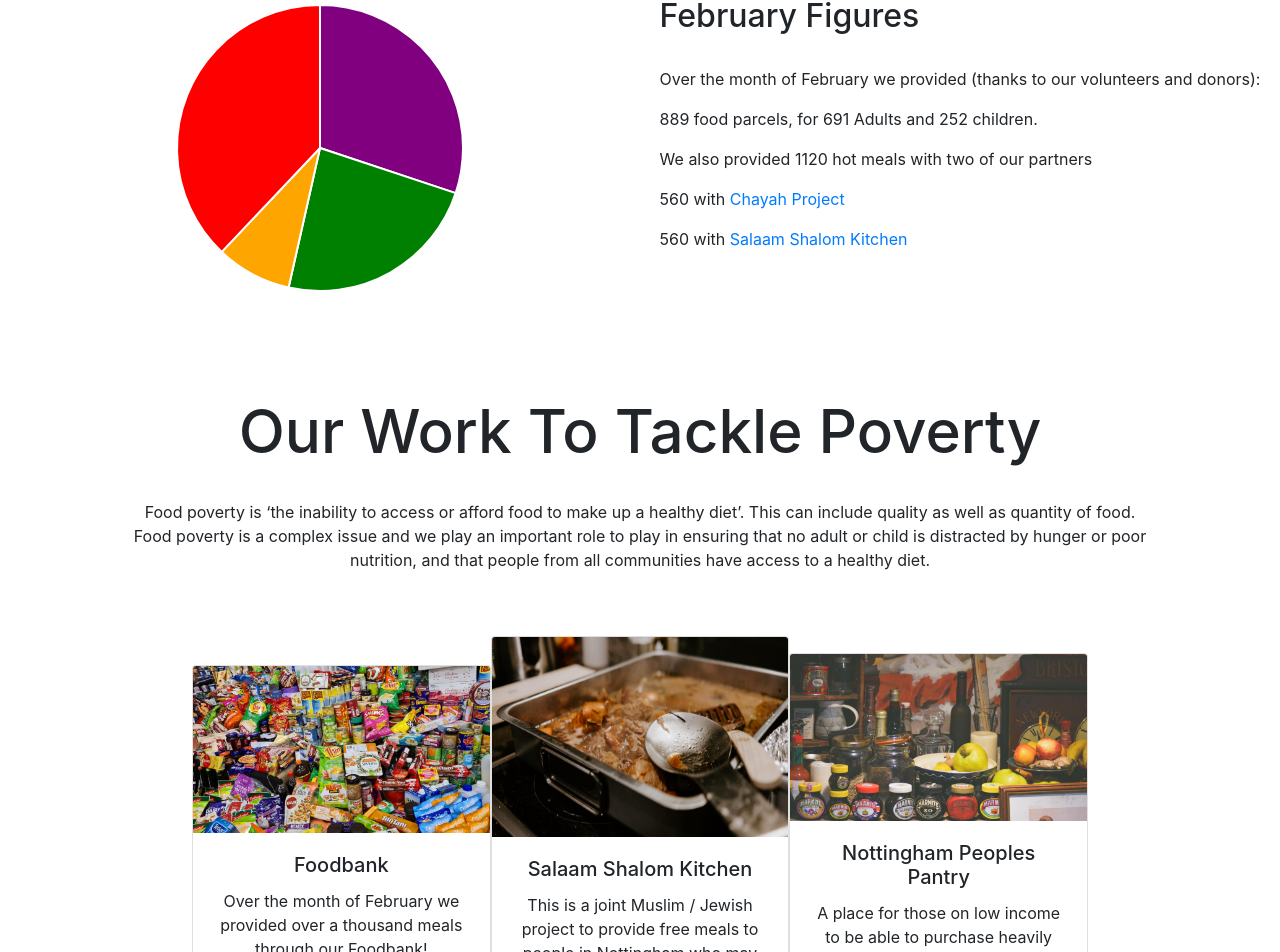
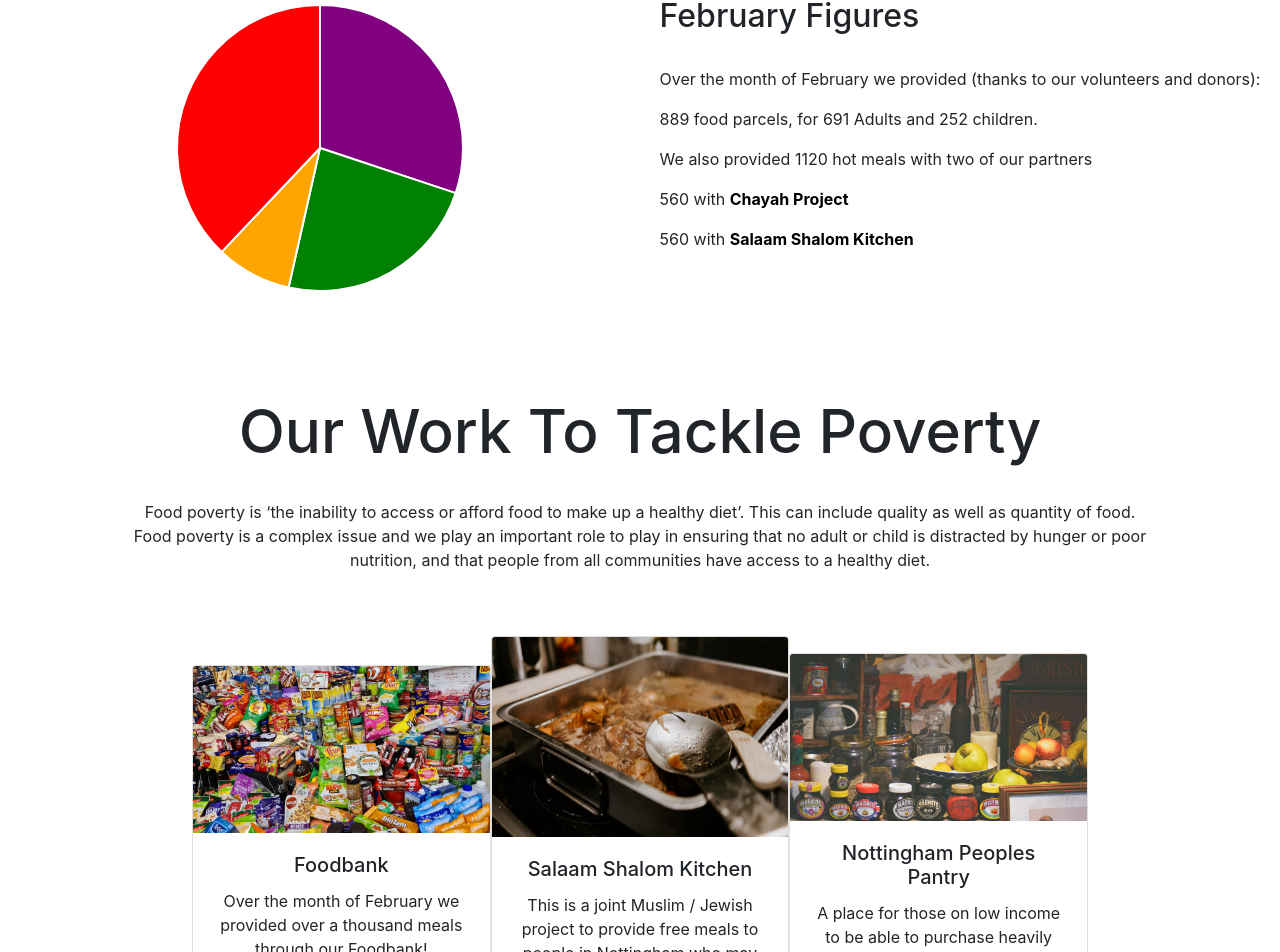
Before and after one commit to Bilal-Nadeem-Ahmed/Himmah, a Next.js app: page / in a window 1280 px wide. Shown: the part 1328-2280 px from the top of the page. Built offline with nearby package versions, Linux system fonts and the light colour scheme.

Commit message:
fixed styling for text centering

```diff
--- a/styles/globals.css
+++ b/styles/globals.css
@@ -321,7 +321,7 @@ h1{
 }
 .ttcontent{
   padding: 5% 15%;
-  text-align: center;
+  text-align: left;
 }
 .ttcontent ul{
   text-align: left;
@@ -329,4 +329,13 @@ h1{
 .ttcontent a{
   color: black;
   font-weight: bold;
+  text-decoration: none;
 }
+.ttcontent h3,  .ttcontent h2{
+  text-align: center;
+}
+.half a {
+  color: black;
+  font-weight: bold;
+  text-decoration: none;
+}
```
